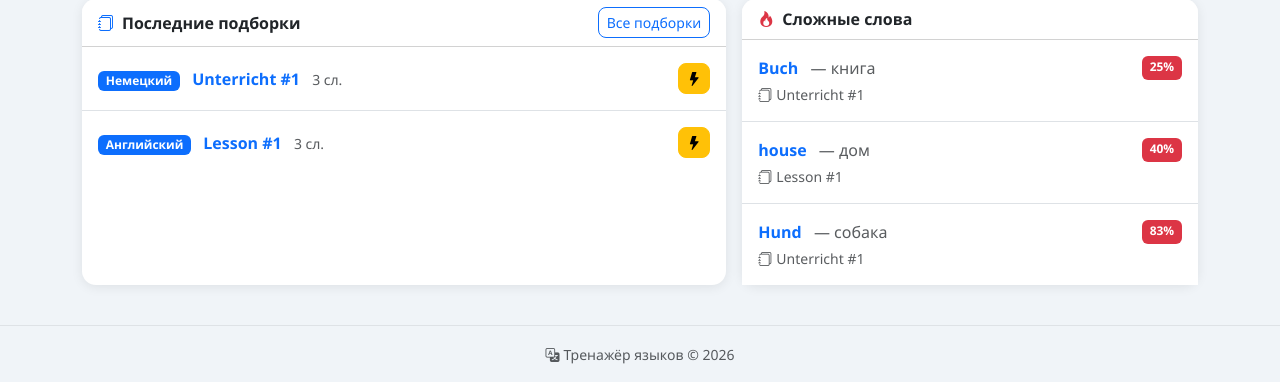
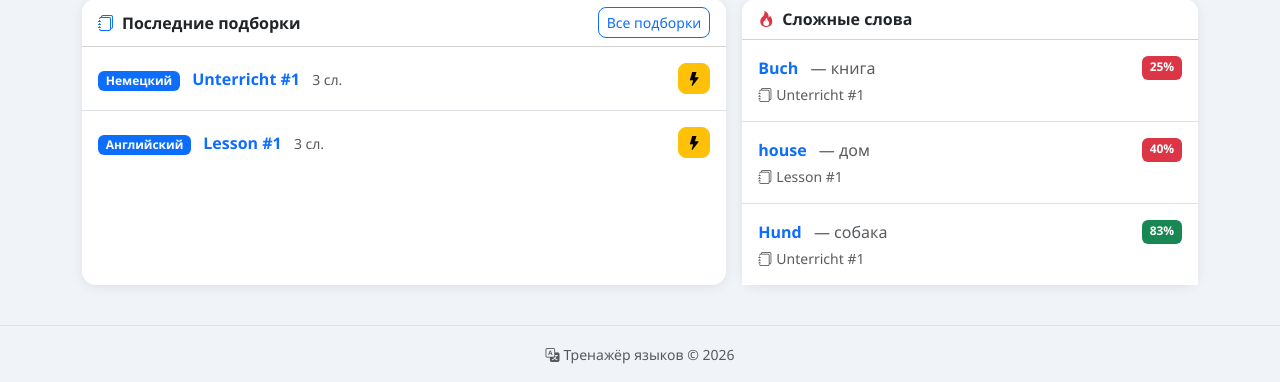
Before and after one commit to ivkhripunov/english_trainer, a Django app: page / in a window 1280 px wide. Shown: the part 428-810 px from the top of the page. Run offline with Django 4.2, Linux system fonts and the light colour scheme; data comes from the database, SQL or seed files in the repository.

Commit message:
fix: use dynamic accuracy_color for hardest words badges on home page

```diff
--- a/trainer/templates/trainer/index.html
+++ b/trainer/templates/trainer/index.html
@@ -115,7 +115,7 @@
                                 </a>
                                 <span class="text-muted ms-2">— {{ word.translation }}</span>
                             </div>
-                            <span class="badge bg-danger">{{ word.accuracy }}%</span>
+                            <span class="badge bg-{{ word.accuracy_color }}">{{ word.accuracy }}%</span>
                         </div>
                         {% if word.collection %}
                             <div class="text-muted small mt-1">
```
